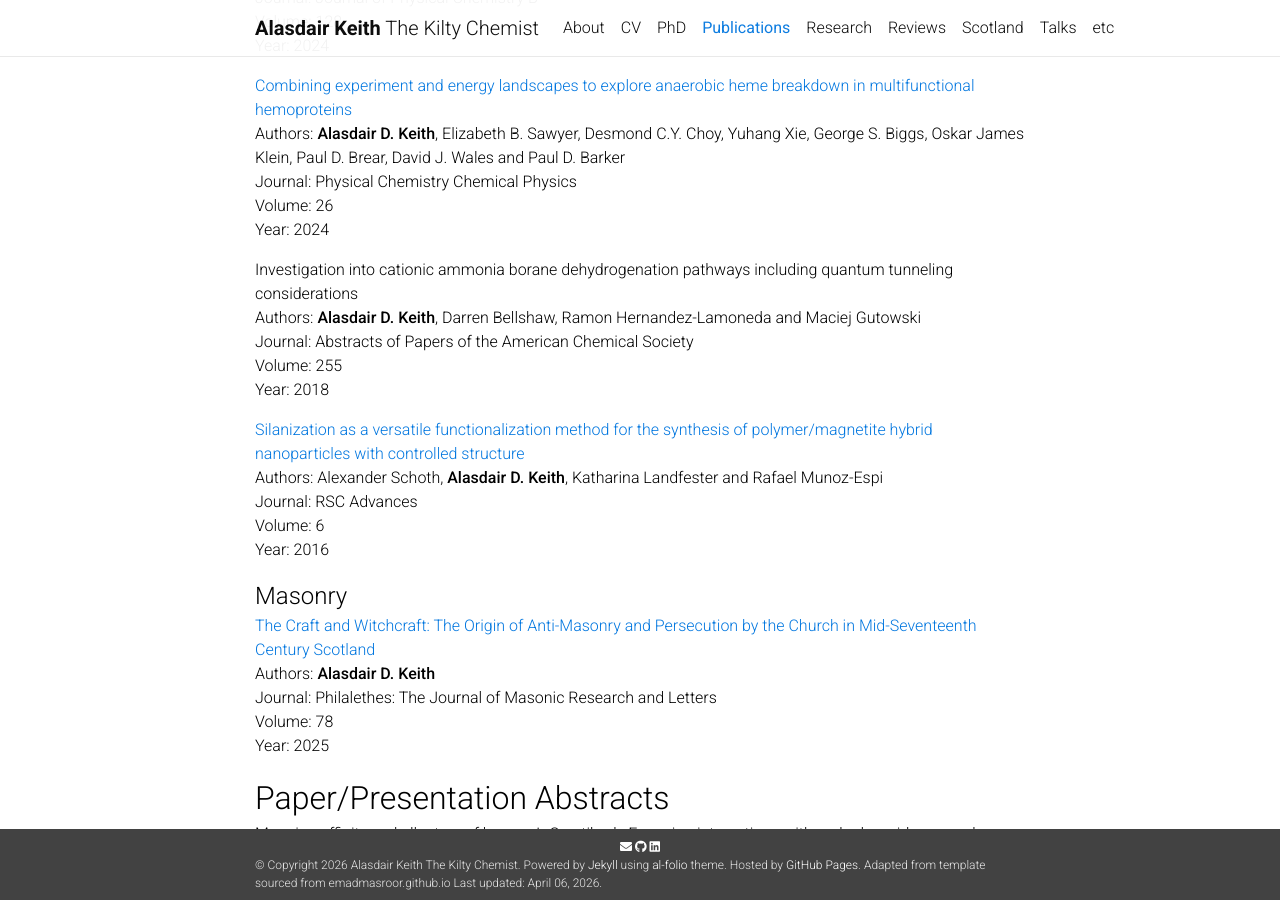
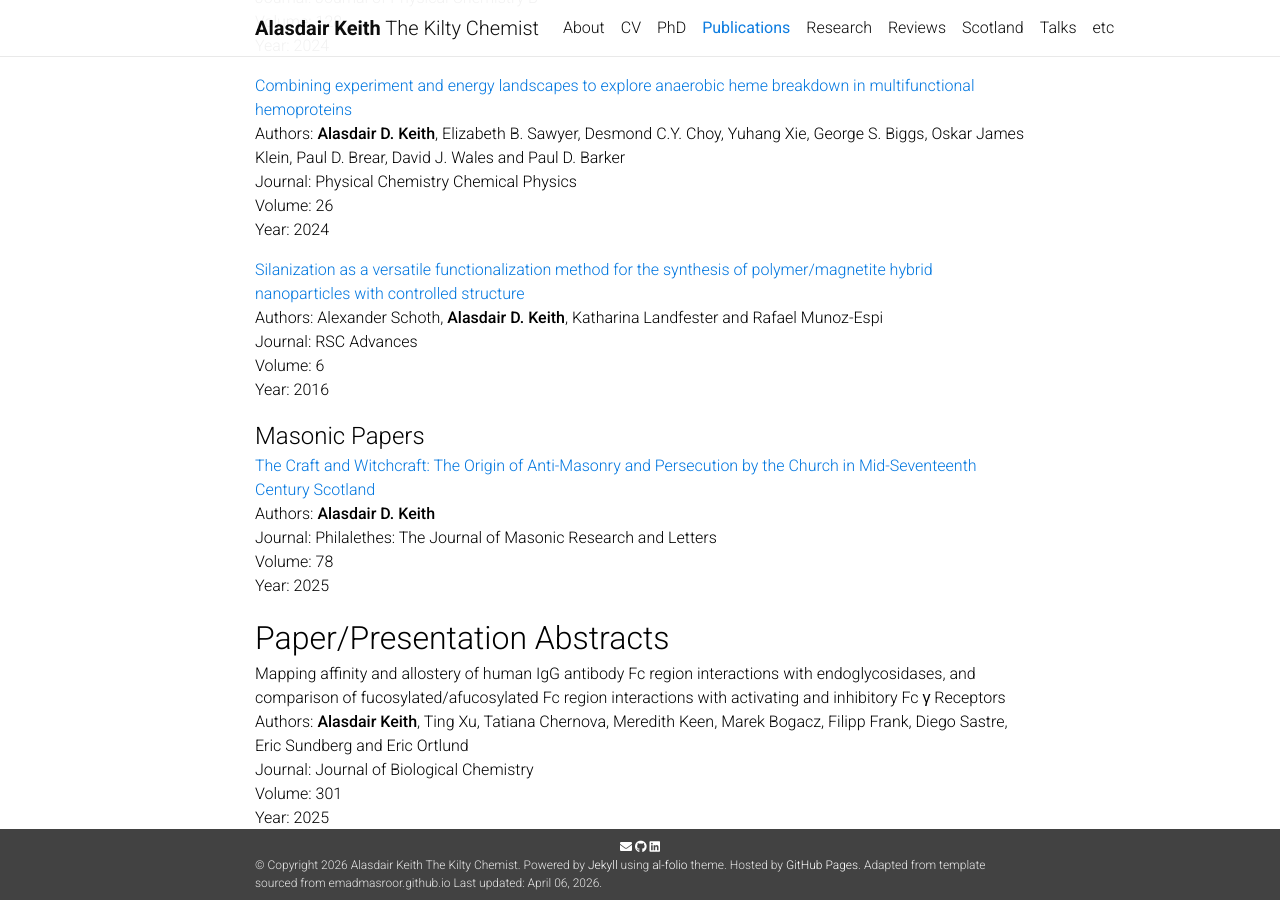
Before and after one commit to AlasdairKeith/AlasdairKeith.github.io, a Jekyll site: the page built from docs/_pages/Papers.md, in a window 1280 px wide and 900 px high, scrolled down 1783 px. Built offline with Jekyll 4.4.1, drawn with Linux system fonts in a browser that asks for light colours; nearby versions of some CDN libraries; a style sheet for code colours, icons or effects is not loaded; some of the changed text lies outside the part shown.

```diff
--- a/docs/_pages/Papers.md
+++ b/docs/_pages/Papers.md
@@ -13,7 +13,7 @@ nav: true
 </figure>
 
 <font size="6"> Papers</font><br>
-<font size="5"> Science</font>
+<font size="5"> Scientific Papers</font>
 
 [The mechanistic basis for interprotomer deglycosylation of antibodies by corynebacterial IgG-specific endoglycosidases](https://www.nature.com/articles/s41467-025-60986-w)<br>
 Authors: Diego E. Sastre, Stylianos Bournazos, Maros Huliciak, Barbara Ann C. Grace, E. Josephine Boder, Jonathan Du, Nazneen Sultana, Tala Azzam, Trenton J. Brown, Maria W. Flowers, Pete Lollar, Ting Xu, Tatiana A. Chernova, **Alasdair D. Keith**, Meredith Keen, Abigail Saltzman, Ana Martinez Gascueña, Beatriz Trastoy, Marcelo E. Guerin, Filipp Frank, Eric A. Ortlund, Jeffrey V. Ravetch and Eric J. Sundberg<br>
@@ -53,19 +53,13 @@ Journal: Physical Chemistry Chemical Physics<br>
 Volume: 26<br>
 Year: 2024
 
-Investigation into cationic ammonia borane dehydrogenation pathways including quantum tunneling considerations<br>
-Authors: **Alasdair D. Keith**, Darren Bellshaw, Ramon Hernandez-Lamoneda and Maciej Gutowski<br>
-Journal: Abstracts of Papers of the American Chemical Society<br>
-Volume: 255<br>
-Year: 2018
-
 [Silanization as a versatile functionalization method for the synthesis of polymer/magnetite hybrid nanoparticles with controlled structure](https://pubs.rsc.org/en/content/articlelanding/2016/ra/c6ra08896a)<br>
 Authors: Alexander Schoth, **Alasdair D. Keith**, Katharina Landfester and Rafael Munoz-Espi<br>
 Journal: RSC Advances<br>
 Volume: 6<br>
 Year: 2016<br>
 
-<font size="5"> Masonry</font>
+<font size="5"> Masonic Papers</font>
 
 [The Craft and Witchcraft: The Origin of Anti-Masonry and Persecution by the Church in Mid-Seventeenth Century Scotland](https://freemasonry.org/)<br>
 Authors: **Alasdair D. Keith**<br>
```
Also changed, not shown: docs/_pages/CV.md (+1 -1 lines), docs/_pages/Post_Doc.md (+5 -2 lines), docs/_pages/Talks.md (+6 -0 lines), docs/_pages/about.md (+4 -2 lines), 1 other file.
